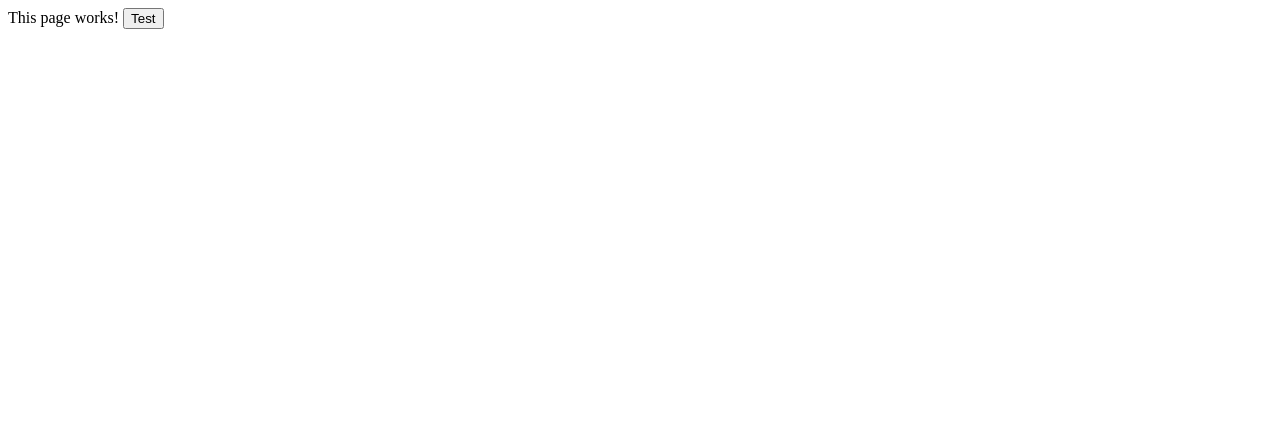
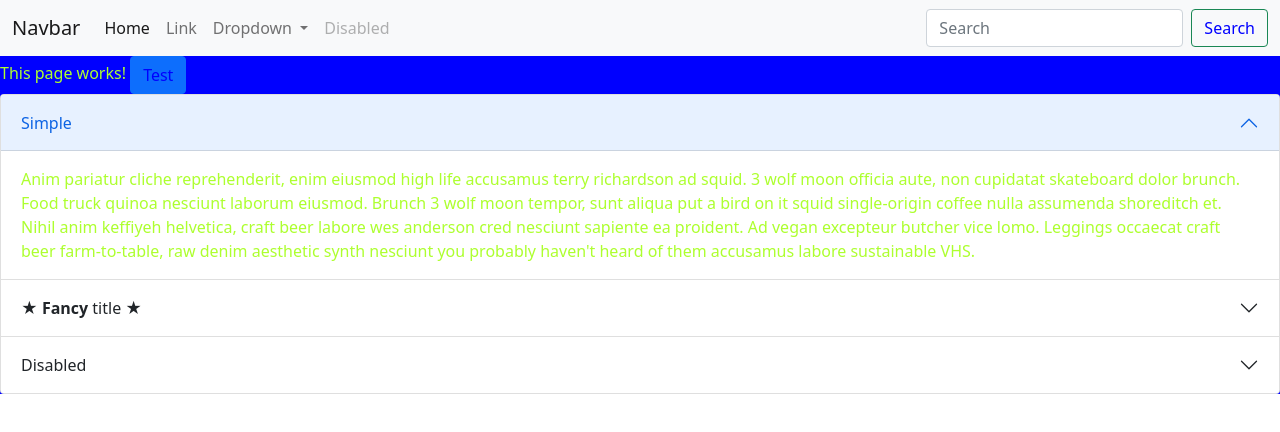
Before and after one commit to jummie-jk/Angular-NotesApp, an Angular app: page / in a window 1280 px wide. Shown: the top 432 px of the page. Built offline with nearby package versions, Linux system fonts and the light colour scheme.

Commit message:
added bootstrap and tested it with random stuff

```diff
--- a/angular.json
+++ b/angular.json
@@ -27,6 +27,7 @@
               "src/assets"
             ],
             "styles": [
+              "node_modules/bootstrap/dist/css/bootstrap.min.css",
               "src/styles.css"
             ],
             "scripts": []
--- a/package.json
+++ b/package.json
@@ -15,9 +15,13 @@
     "@angular/compiler": "~13.2.0",
     "@angular/core": "~13.2.0",
     "@angular/forms": "~13.2.0",
+    "@angular/localize": "~13.2.0",
     "@angular/platform-browser": "~13.2.0",
     "@angular/platform-browser-dynamic": "~13.2.0",
     "@angular/router": "~13.2.0",
+    "@ng-bootstrap/ng-bootstrap": "^12.0.2",
+    "@popperjs/core": "^2.10.2",
+    "bootstrap": "^5.1.3",
     "rxjs": "~7.5.0",
     "tslib": "^2.3.0",
     "zone.js": "~0.11.4"
--- a/src/app/app.component.css
+++ b/src/app/app.component.css
@@ -0,0 +1,11 @@
+.btn {
+  color: blue;
+}
+body{
+  background-color: blue;
+}
+.sec {
+  color: greenyellow;
+  background-color: blue;
+
+}
--- a/src/app/app.component.html
+++ b/src/app/app.component.html
@@ -1,2 +1,78 @@
-This page works!
+<!-- NAVBAR  -->
+<nav class="navbar navbar-expand-lg navbar-light bg-light">
+  <div class="container-fluid">
+    <a class="navbar-brand" href="#">Navbar</a>
+    <button class="navbar-toggler" type="button" data-bs-toggle="collapse" data-bs-target="#navbarSupportedContent" aria-controls="navbarSupportedContent" aria-expanded="false" aria-label="Toggle navigation">
+      <span class="navbar-toggler-icon"></span>
+    </button>
+    <div class="collapse navbar-collapse" id="navbarSupportedContent">
+      <ul class="navbar-nav me-auto mb-2 mb-lg-0">
+        <li class="nav-item">
+          <a class="nav-link active" aria-current="page" href="#">Home</a>
+        </li>
+        <li class="nav-item">
+          <a class="nav-link" href="#">Link</a>
+        </li>
+        <li class="nav-item dropdown">
+          <a class="nav-link dropdown-toggle" href="#" id="navbarDropdown" role="button" data-bs-toggle="dropdown" aria-expanded="false">
+            Dropdown
+          </a>
+          <ul class="dropdown-menu" aria-labelledby="navbarDropdown">
+            <li><a class="dropdown-item" href="#">Action</a></li>
+            <li><a class="dropdown-item" href="#">Another action</a></li>
+            <li><hr class="dropdown-divider"></li>
+            <li><a class="dropdown-item" href="#">Something else here</a></li>
+          </ul>
+        </li>
+        <li class="nav-item">
+          <a class="nav-link disabled" href="#" tabindex="-1" aria-disabled="true">Disabled</a>
+        </li>
+      </ul>
+      <form class="d-flex">
+        <input class="form-control me-2" type="search" placeholder="Search" aria-label="Search">
+        <button class="btn btn-outline-success" type="submit">Search</button>
+      </form>
+    </div>
+  </div>
+</nav>
+
+<section class="sec">
+  This page works!
 <button class="btn btn-primary"> Test </button>
+<!-- ACCORDION -->
+<ngb-accordion #acc="ngbAccordion" activeIds="ngb-panel-0">
+  <ngb-panel title="Simple">
+    <ng-template ngbPanelContent>
+      Anim pariatur cliche reprehenderit, enim eiusmod high life accusamus terry richardson ad squid. 3 wolf moon officia
+      aute, non cupidatat skateboard dolor brunch. Food truck quinoa nesciunt laborum eiusmod. Brunch 3 wolf moon tempor,
+      sunt aliqua put a bird on it squid single-origin coffee nulla assumenda shoreditch et. Nihil anim keffiyeh helvetica,
+      craft beer labore wes anderson cred nesciunt sapiente ea proident. Ad vegan excepteur butcher vice lomo. Leggings
+      occaecat craft beer farm-to-table, raw denim aesthetic synth nesciunt you probably haven't heard of them accusamus
+      labore sustainable VHS.
+    </ng-template>
+  </ngb-panel>
+  <ngb-panel>
+    <ng-template ngbPanelTitle>
+      <span>&#9733; <b>Fancy</b> title &#9733;</span>
+    </ng-template>
+    <ng-template ngbPanelContent>
+      Anim pariatur cliche reprehenderit, enim eiusmod high life accusamus terry richardson ad squid. 3 wolf moon officia
+      aute, non cupidatat skateboard dolor brunch. Food truck quinoa nesciunt laborum eiusmod. Brunch 3 wolf moon tempor,
+      sunt aliqua put a bird on it squid single-origin coffee nulla assumenda shoreditch et. Nihil anim keffiyeh helvetica,
+      craft beer labore wes anderson cred nesciunt sapiente ea proident. Ad vegan excepteur butcher vice lomo. Leggings
+      occaecat craft beer farm-to-table, raw denim aesthetic synth nesciunt you probably haven't heard of them accusamus
+      labore sustainable VHS.
+    </ng-template>
+  </ngb-panel>
+  <ngb-panel title="Disabled" [disabled]="true">
+    <ng-template ngbPanelContent>
+      Anim pariatur cliche reprehenderit, enim eiusmod high life accusamus terry richardson ad squid. 3 wolf moon officia
+      aute, non cupidatat skateboard dolor brunch. Food truck quinoa nesciunt laborum eiusmod. Brunch 3 wolf moon tempor,
+      sunt aliqua put a bird on it squid single-origin coffee nulla assumenda shoreditch et. Nihil anim keffiyeh helvetica,
+      craft beer labore wes anderson cred nesciunt sapiente ea proident. Ad vegan excepteur butcher vice lomo. Leggings
+      occaecat craft beer farm-to-table, raw denim aesthetic synth nesciunt you probably haven't heard of them accusamus
+      labore sustainable VHS.
+    </ng-template>
+  </ngb-panel>
+</ngb-accordion>
+</section>
--- a/src/app/app.module.ts
+++ b/src/app/app.module.ts
@@ -3,6 +3,7 @@ import { BrowserModule } from '@angular/platform-browser';
 
 import { AppRoutingModule } from './app-routing.module';
 import { AppComponent } from './app.component';
+import { NgbModule } from '@ng-bootstrap/ng-bootstrap';
 
 @NgModule({
   declarations: [
@@ -10,7 +11,8 @@ import { AppComponent } from './app.component';
   ],
   imports: [
     BrowserModule,
-    AppRoutingModule
+    AppRoutingModule,
+    NgbModule
   ],
   providers: [],
   bootstrap: [AppComponent]
--- a/src/index.html
+++ b/src/index.html
@@ -6,8 +6,10 @@
   <base href="/">
   <meta name="viewport" content="width=device-width, initial-scale=1">
   <link rel="icon" type="image/x-icon" href="favicon.ico">
+  <link href="https://cdn.jsdelivr.net/npm/bootstrap@5.0.2/dist/css/bootstrap.min.css" rel="stylesheet" integrity="sha384-EVSTQN3/azprG1Anm3QDgpJLIm9Nao0Yz1ztcQTwFspd3yD65VohhpuuCOmLASjC" crossorigin="anonymous">
 </head>
 <body>
   <app-root></app-root>
+  <script src="https://cdn.jsdelivr.net/npm/bootstrap@5.0.2/dist/js/bootstrap.bundle.min.js" integrity="sha384-MrcW6ZMFYlzcLA8Nl+NtUVF0sA7MsXsP1UyJoMp4YLEuNSfAP+JcXn/tWtIaxVXM" crossorigin="anonymous"></script>
 </body>
 </html>
--- a/src/polyfills.ts
+++ b/src/polyfills.ts
@@ -1,3 +1,7 @@
+/***************************************************************************************************
+ * Load `$localize` onto the global scope - used if i18n tags appear in Angular templates.
+ */
+import '@angular/localize/init';
 /**
  * This file includes polyfills needed by Angular and is loaded before the app.
  * You can add your own extra polyfills to this file.
```
Also changed, not shown: 1 other file (tests, documents, lock files or other folders).
